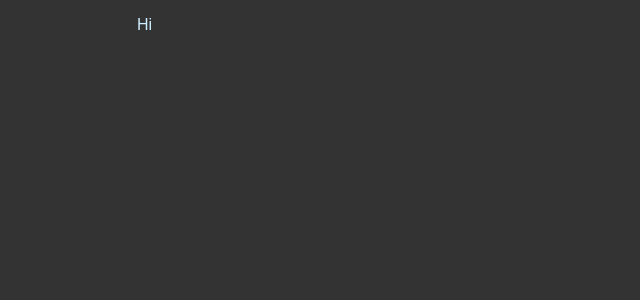
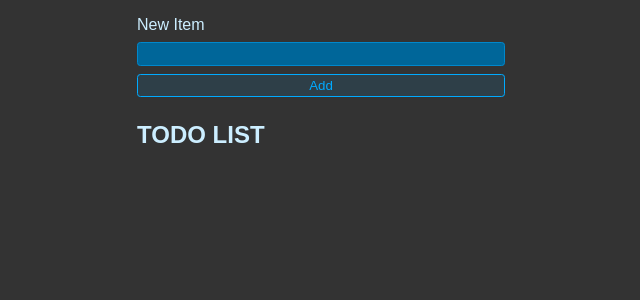
Before and after one commit to ptech12/you.do, a React (Vite) app: page / in a window 1280 px wide. Shown: the top 300 px of the page, without its empty margins (319-959 px from the left). Built offline with nearby package versions, Linux system fonts and the light colour scheme.

Commit message:
new items not adding to list

```diff
--- a/src/App.jsx
+++ b/src/App.jsx
@@ -1,5 +1,79 @@
 import "./style.css";
+import { useState } from "react";
 
-export default function App(){
-  return " Hi";
+export default function App() {
+  const [newItem, setNewItem] = useState("");
+  const [todos, setTodos] = useState([]);
+  // console.log(todos);
+  // console.log(newItem);
+  function handleSubmit(e) {
+    e.preventDefault();
+    // using this below method will not allow the state
+    // to update causing it to refresh infinite times
+    // it is recommed to use function inside update state
+
+    /* setTodos([...todos, {
+      id: crypto.randomUUID(),
+      title: newItem,
+      complete: false
+    }]) */
+
+    // using ()=> inside the setState
+    // because we need to grab the existing item from last statem
+    // And update to the new state
+    // always return an array of new items
+    setTodos((currentTodos) => {
+      // since I cannot change the value in todos state
+      // use spread(...) with todos which return a new array
+      return [
+        ...currentTodos,
+        {
+          id: crypto.randomUUID(),
+          title: newItem,
+          completed: false,
+        },
+      ];
+    });
+
+    setNewItem("")
+  }
+  return (
+    <>
+      <form onSubmit={handleSubmit} className="new-item-form">
+        <label htmlFor="item">New Item</label>
+        <input type="text" id="item" />
+        <button
+          value={newItem}
+          onChange={(e) => console.log(e.target)}
+          className="btn"
+        >
+          Add
+        </button>
+      </form>
+      <h1 className="header">TODO LIST</h1>
+      <ul className="list">
+        {/* instead of hard coding let's use a map */}
+        {/* <li>
+          <label htmlFor="">
+            <input type="checkbox" />
+            Item 1
+          </label>
+          <button className="btn btn-danger">Delete</button>
+        </li> */}
+
+        {/* using map to list out items */}
+        {todos.map((todo) => {
+          return (
+            <li key={todo.id}>
+              <label>
+                <input type="checkbox" checked={todo.completed}/>
+                {todo.title}
+              </label>
+              <button className="btn btn-danger">Delete</button>
+            </li>
+          );
+        })}
+      </ul>
+    </>
+  );
 }
```
